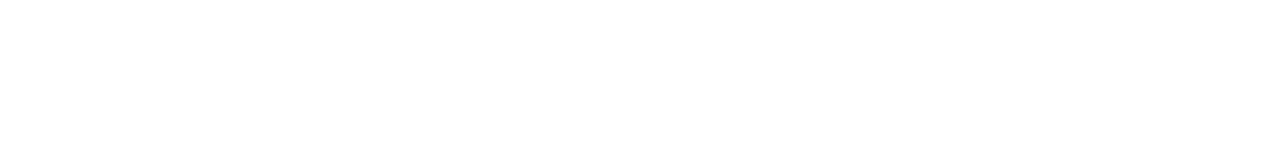
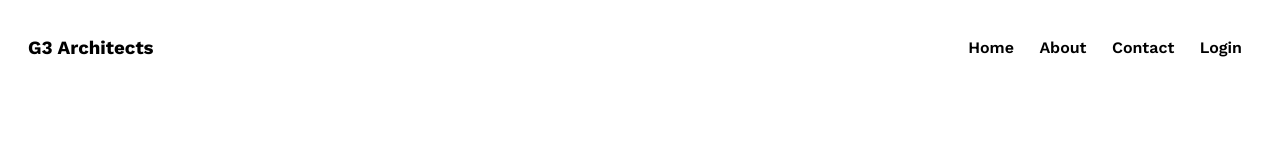
Before and after one commit to auladwd/g3-architects-website, a plain HTML site: page index.html in a window 1280 px wide. Drawn offline with nearby package versions, Linux system fonts and the light colour scheme.

Commit message:
Google font commit

```diff
--- a/index.html
+++ b/index.html
@@ -1,12 +1,39 @@
 <!DOCTYPE html>
 <html lang="en">
+
 <head>
   <meta charset="UTF-8">
   <meta name="viewport" content="width=device-width, initial-scale=1.0">
   <title>Architects Website</title>
   <link rel="stylesheet" href="style/style.css">
 </head>
-<body>
+
+<body class="work-sans-font">
+  <header>
+    <nav class="nav-bar display-flex">
+      <h3>G3 Architects</h3>
+      <div class="nav-link">
+        <a href="#about">Home</a>
+        <a href="#projects">About</a>
+        <a href="#contact">Contact</a>
+        <a href="#contact">Login</a>
+      </div>
+
+    </nav>
+
+
+  </header>
+
+  <main>
+
+
+  </main>
+
+  <footer>
+
+
+  </footer>
 
 </body>
+
 </html>
--- a/style/style.css
+++ b/style/style.css
@@ -0,0 +1,31 @@
+
+@import url('https://fonts.googleapis.com/css2?family=Work+Sans:ital,wght@0,100..900;1,100..900&display=swap');
+
+
+.work-sans-font {
+  font-family: "Work Sans", sans-serif;
+  font-optical-sizing: auto;
+  font-weight: 400;
+  font-style: normal;
+}
+
+/* Share styles */
+.display-flex {
+  display: flex;
+}
+
+
+.nav-bar{
+
+  justify-content: space-between;
+  align-items: center;
+  padding: 10px 20px;
+
+}
+.nav-bar a {
+  text-decoration: none;
+  color: #000;
+  font-weight: 600;
+  margin: 0 10px;}
+.nav-bar a:hover {
+  color: #007BFF; }
```
